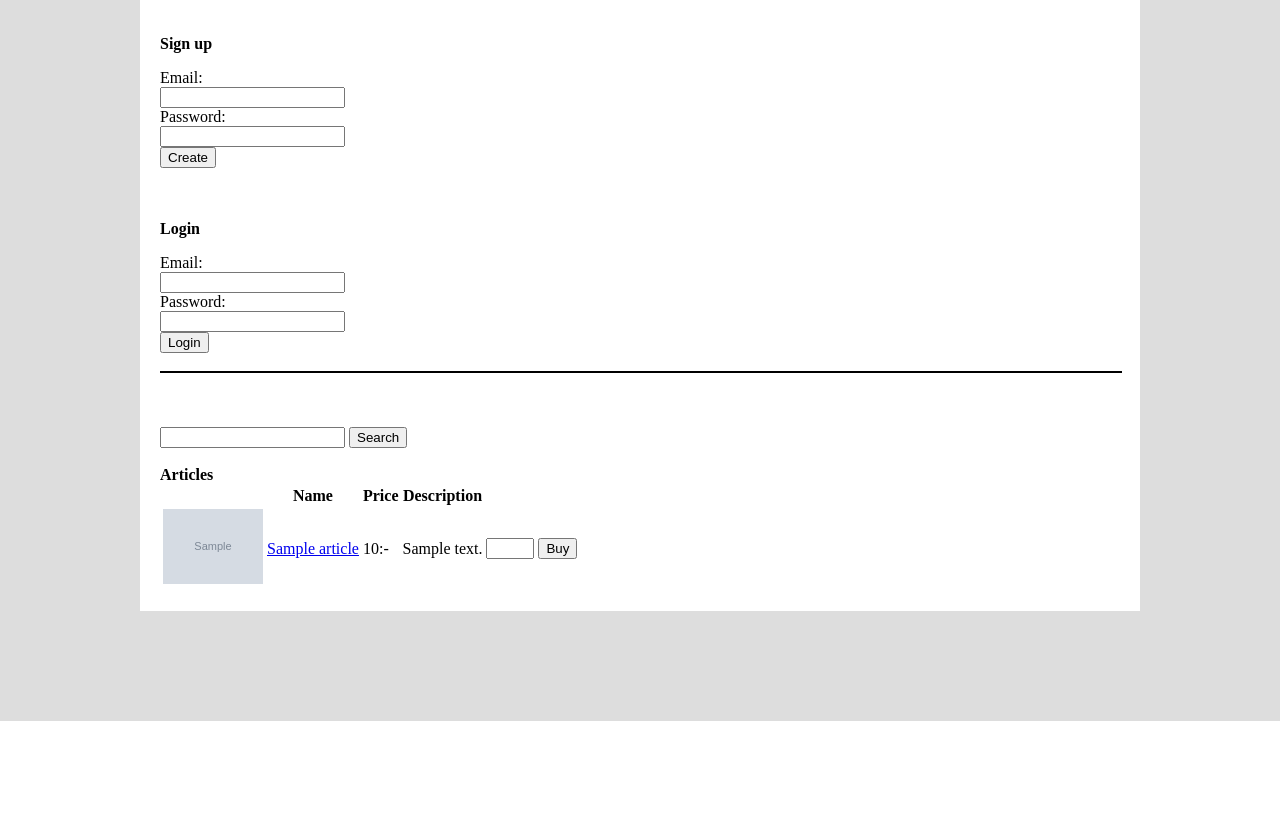
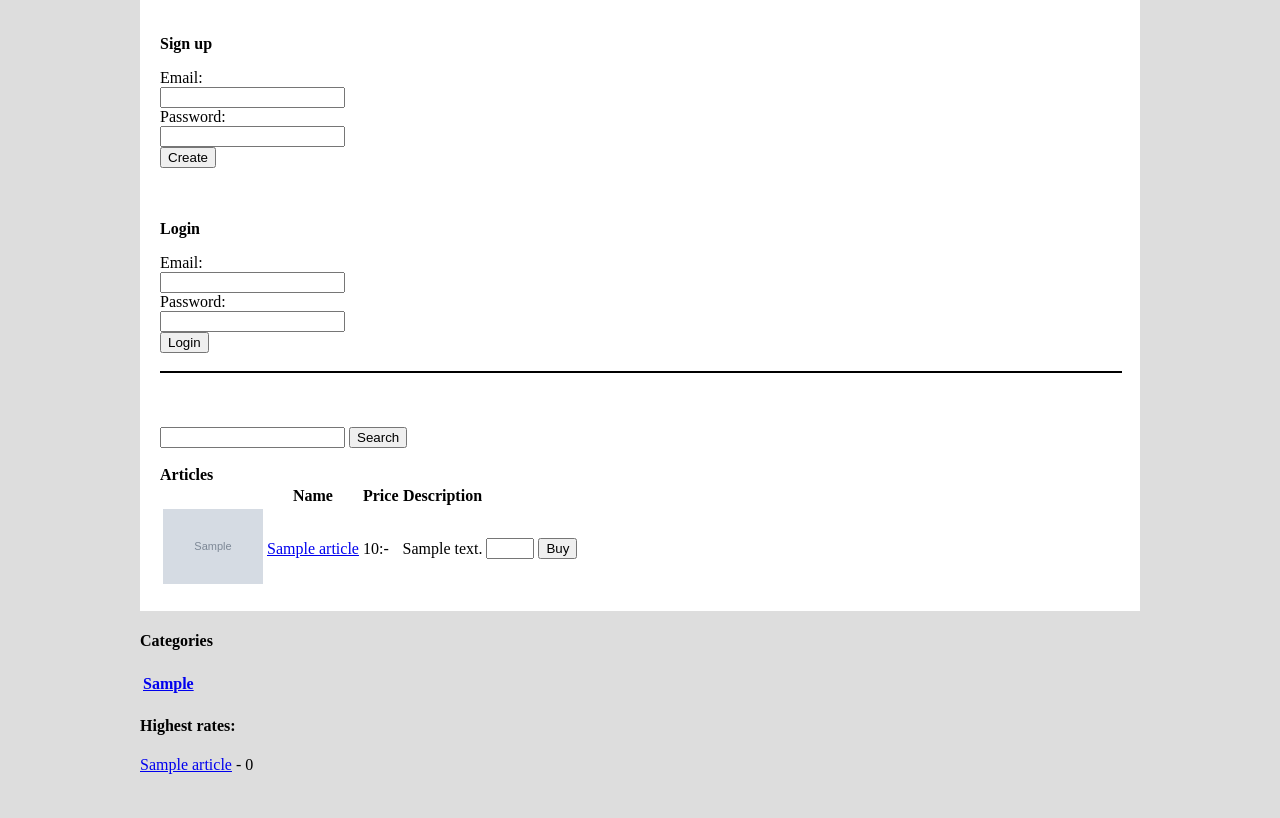
Before and after one commit to Zaabon/D0018E, a PHP site: page /index.php in a window 1280 px wide. Shown: the part 79-897 px from the top of the page. Before the commit the page ends 800 px from the top, so only its background shows below. Run offline with PHP 8.4, Linux system fonts and the light colour scheme; tables that the repository leaves empty or names only in its code hold one stand-in row (values such as "Sample post"); grey boxes marked "Sample" are stand-in pictures; lists and menus that the app fills with data are empty.

Commit message:
Update index.php

```diff
--- a/index.php
+++ b/index.php
@@ -181,6 +181,36 @@
 
 
 		</div>
+
+		<div id="categories">
+			<h4>Categories</h4>
+			<table>
+				<tr>
+			    		<?php
+			    			$sql = "SELECT category FROM Articles";
+			    			$catArr = array();
+						foreach ($conn->query($sql) as $row) {
+							if(!(in_array($row['category'], $catArr))){
+								$catArr[] = ($row['category']);
+								echo "<th><a href='category.php?category=".$row['category']."'>".$row['category']."</a><th>";
+							}
+						}
+					?>
+				</tr>
+			</table>
+		</div>
+
+		<div id="highest_rates">
+
+			<h4>Highest rates: </h4>
+			<?php
+				$sql = "SELECT name, rate, id FROM Articles ORDER BY rate DESC";
+				foreach ($conn->query($sql) as $row) {
+					echo "<a href='product.php?id=".$row['id']."'>".$row['name']."</a> - ".round($row['rate'], 1)."<p>\n</p>";
+				}
+
+			?>
+		</div>
 	</div>
 
 
```
